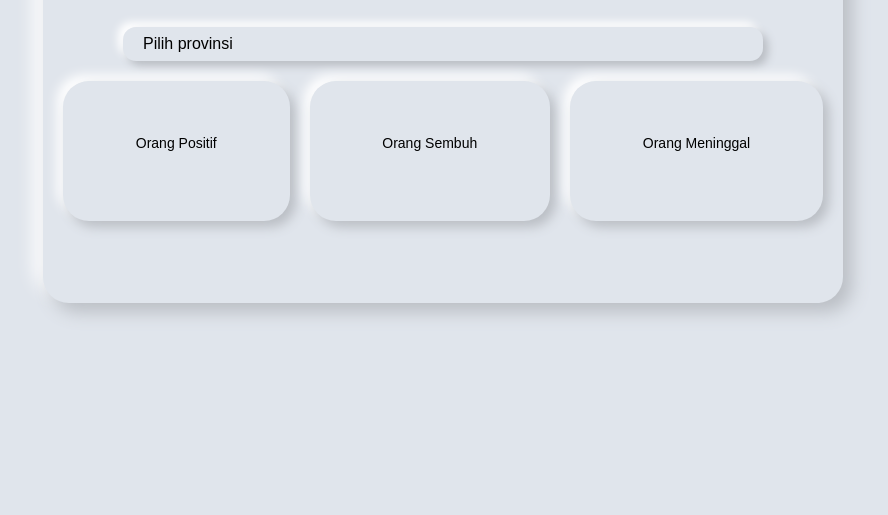
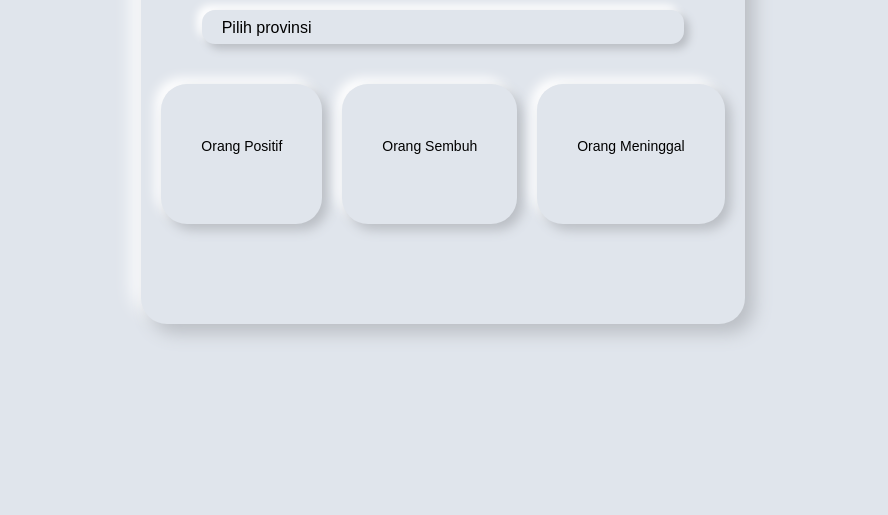
Before and after one commit to OpsAhmad/Covid-Indonesia-Tracker, a plain HTML site: page index.html in a window 1280 px wide. Shown: the part 285-800 px from the top of the page, without its empty margins (197-1085 px from the left). Drawn offline with Linux system fonts and the light colour scheme; no server answers.

Commit message:
Update index.html

```diff
--- a/index.html
+++ b/index.html
@@ -1,6 +1,5 @@
 <!DOCTYPE html>
 <html lang="id">
-
   <head>
     <meta charset="UTF-8" />
     <meta name="viewport" content="width=device-width, initial-scale=1.0" />
@@ -23,8 +22,8 @@
       }
 
       .warp .bungkus {
-      width: 100vh;
-      height: 47vh;
+        max-width: 100vh;
+        padding: 5px 0px 0px 0px;
         border-radius: 26px;
         background: #e0e5ec;
         box-shadow: 9px 9px 18px #babec4, -9px -9px 18px #ffffff;
@@ -34,13 +33,14 @@
         display: grid;
         grid-template-columns: auto auto auto;
         grid-column-gap: 20px;
-      padding: 20px 20px 20px 20px;
+        padding: 20px 20px 100px 20px;
       }
 
       .grid-item {
         background: #e0e5ec;
         box-shadow: 6px 6px 12px #babec4, -6px -6px 12px #ffffff;
         padding: 5vh;
+        margin-top: 20px;
         height: 60px;
         border-radius: 26px;
         font-size: 30px;
@@ -146,11 +146,7 @@
           let [id, data] = [p.value, semua()];
           let endData = id == "indonesia" ? 0 : data[id].attributes; //mendapatkan data provinsi berdasar array
 
-        const {
-          Kasus_Posi,
-          Kasus_Semb,
-          Kasus_Meni
-        } = endData; // memecah objek jadi variabel
+          const { Kasus_Posi, Kasus_Semb, Kasus_Meni } = endData; // memecah objek jadi variabel
           const [pos, sem, men] = [
             id == "indonesia" ? 0 : Kasus_Posi,
             id == "indonesia" ? 0 : Kasus_Semb,
@@ -196,5 +192,4 @@
       document.addEventListener("DOMContentLoaded", main);
     </script>
   </body>
-
 </html>
```
Lines whose indentation alone changed are shown as unchanged.
